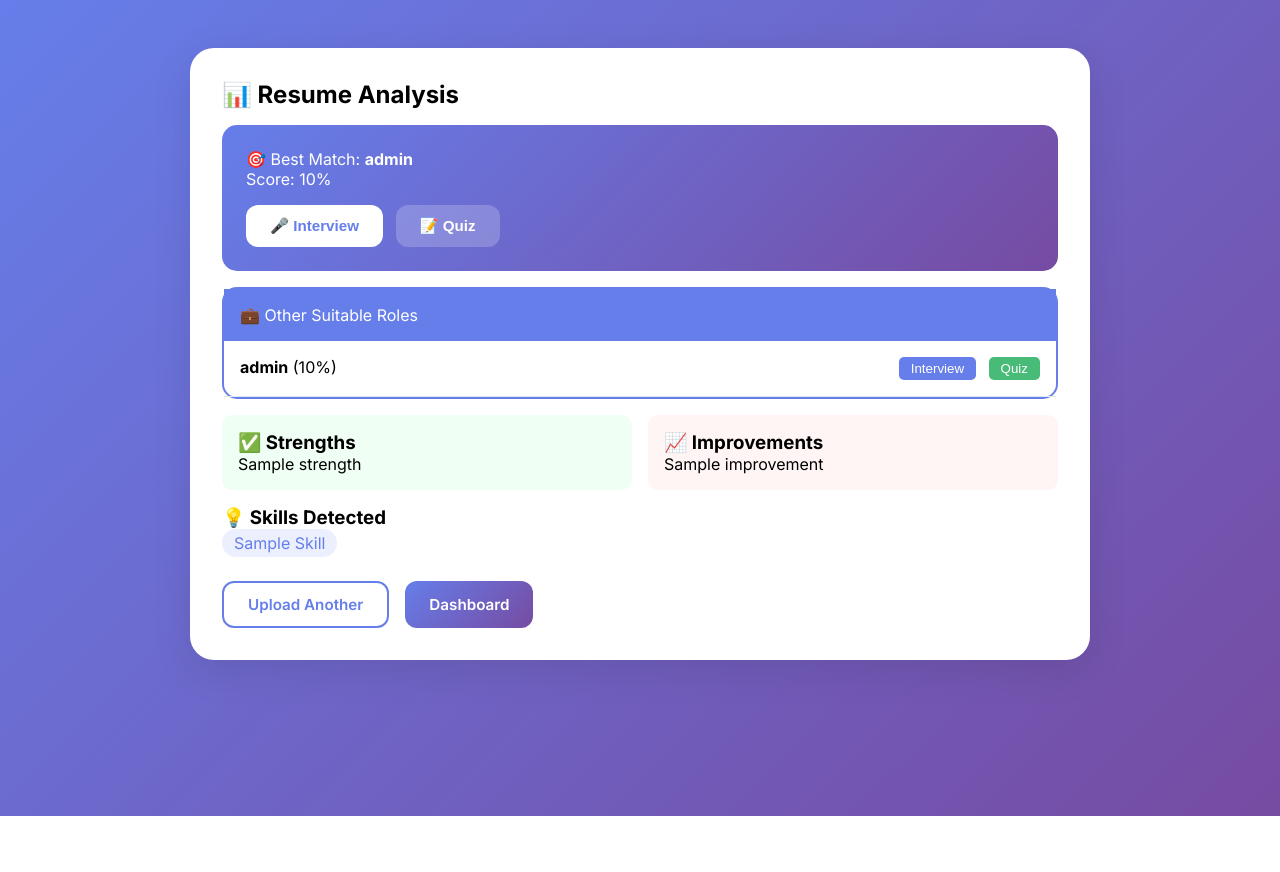
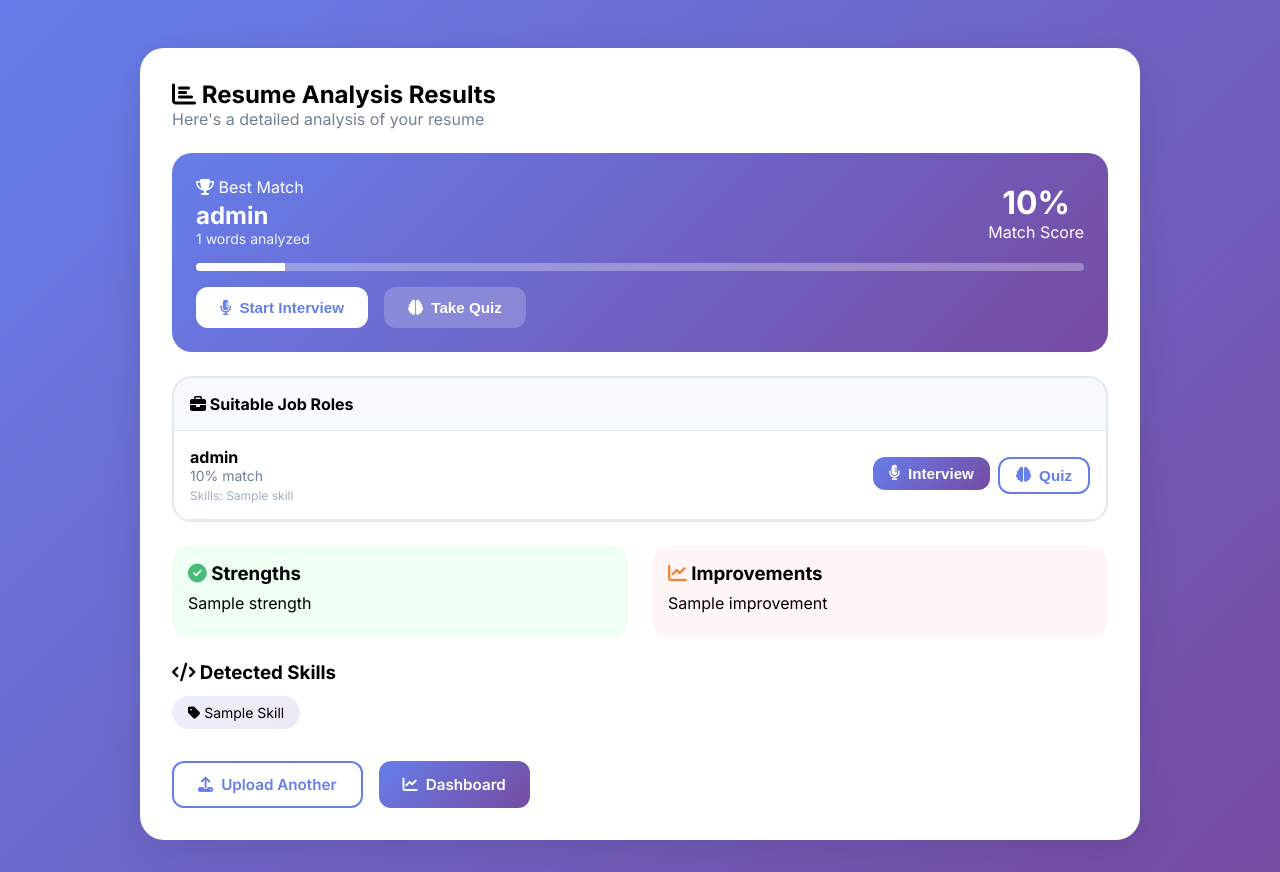
Before and after one commit to devanshsinghtomar/AI-interview-coach-module, a Flask app: template templates/resume_result.html in a window 1280 px wide. Before the commit the page ends 816 px from the top, so only its background shows below. Run offline with Flask 3, Linux system fonts and the light colour scheme; the template is opened without the code that fills it: most values are stand-ins (such as "Sample title", 1, 10 or a date in 2020); some libraries are stand-ins or nearby versions.

Commit message:
Update resume_result.html

```diff
--- a/templates/resume_result.html
+++ b/templates/resume_result.html
@@ -1,71 +1,114 @@
 {% extends "base.html" %}
 
+{% block title %}Resume Results - AI Interview Coach{% endblock %}
+
 {% block content %}
-<div style="max-width: 900px; margin: 0 auto;">
+<div style="max-width: 1000px; margin: 0 auto;">
     <div class="card" style="padding: 2rem;">
-        <h2>📊 Resume Analysis</h2>
+        <h2><i class="fas fa-chart-bar"></i> Resume Analysis Results</h2>
+        <p style="color: #718096; margin-bottom: 1.5rem;">Here's a detailed analysis of your resume</p>
 
-        <div style="background: linear-gradient(135deg, #667eea 0%, #764ba2 100%); padding: 1.5rem; border-radius: 15px; margin: 1rem 0; color: white;">
-            <div>🎯 Best Match: <strong>{{ analysis.best_role }}</strong></div>
-            <div>Score: {{ analysis.best_score }}%</div>
-            <div style="margin-top: 1rem;">
-                <form action="/start-from-resume" method="POST" style="display: inline;">
+        <!-- Best Match Card -->
+        <div style="background: linear-gradient(135deg, #667eea 0%, #764ba2 100%); border-radius: 20px; padding: 1.5rem; margin-bottom: 1.5rem; color: white;">
+            <div style="display: flex; justify-content: space-between; align-items: center; flex-wrap: wrap; gap: 1rem;">
+                <div>
+                    <i class="fas fa-trophy"></i> Best Match
+                    <div style="font-size: 1.5rem; font-weight: bold; margin-top: 0.25rem;">{{ analysis.best_role }}</div>
+                    <div style="font-size: 0.875rem; opacity: 0.9;">{{ analysis.word_count }} words analyzed</div>
+                </div>
+                <div style="text-align: center;">
+                    <div style="font-size: 2rem; font-weight: bold;">{{ analysis.best_score }}%</div>
+                    <div>Match Score</div>
+                </div>
+            </div>
+            <div class="progress-bar" style="margin: 1rem 0; background: rgba(255,255,255,0.3);">
+                <div class="progress-fill" style="width: {{ analysis.best_score }}%; background: white;"></div>
+            </div>
+            <div style="display: flex; gap: 1rem; margin-top: 1rem;">
+                <form action="/start-from-resume" method="POST">
                     <input type="hidden" name="role" value="{{ analysis.best_role }}">
                     <input type="hidden" name="action" value="interview">
-                    <button type="submit" class="btn" style="background: white; color: #667eea;">🎤 Interview</button>
+                    <button type="submit" class="btn" style="background: white; color: #667eea;">
+                        <i class="fas fa-microphone-alt"></i> Start Interview
+                    </button>
                 </form>
-                <form action="/start-from-resume" method="POST" style="display: inline; margin-left: 0.5rem;">
+                <form action="/start-from-resume" method="POST">
                     <input type="hidden" name="role" value="{{ analysis.best_role }}">
                     <input type="hidden" name="action" value="quiz">
-                    <button type="submit" class="btn" style="background: rgba(255,255,255,0.2); color: white;">📝 Quiz</button>
+                    <button type="submit" class="btn" style="background: rgba(255,255,255,0.2); color: white;">
+                        <i class="fas fa-brain"></i> Take Quiz
+                    </button>
                 </form>
             </div>
         </div>
 
-        <div style="border: 2px solid #667eea; border-radius: 15px; margin: 1rem 0;">
-            <div style="background: #667eea; color: white; padding: 1rem;">💼 Other Suitable Roles</div>
+        <!-- Suitable Roles -->
+        <div style="border: 2px solid #e2e8f0; border-radius: 20px; margin-bottom: 1.5rem; overflow: hidden;">
+            <div style="background: #f7fafc; padding: 1rem; font-weight: bold; border-bottom: 1px solid #e2e8f0;">
+                <i class="fas fa-briefcase"></i> Suitable Job Roles
+            </div>
+            <div>
                 {% for role in analysis.suitable_roles %}
-            <div style="padding: 1rem; border-bottom: 1px solid #e2e8f0; display: flex; justify-content: space-between;">
-                <div><strong>{{ role.role }}</strong> ({{ role.score }}%)</div>
+                <div style="padding: 1rem; border-bottom: 1px solid #e2e8f0; display: flex; justify-content: space-between; align-items: center; flex-wrap: wrap; gap: 1rem;">
                     <div>
+                        <strong>{{ role.role }}</strong>
+                        <div style="font-size: 0.875rem; color: #718096;">{{ role.score }}% match</div>
+                        <div style="font-size: 0.75rem; color: #a0aec0; margin-top: 0.25rem;">
+                            Skills: {{ role.skills|join(', ') }}
+                        </div>
+                    </div>
+                    <div style="display: flex; gap: 0.5rem;">
                         <form action="/start-from-resume" method="POST" style="display: inline;">
                             <input type="hidden" name="role" value="{{ role.role }}">
                             <input type="hidden" name="action" value="interview">
-                        <button type="submit" style="background: #667eea; color: white; padding: 0.25rem 0.75rem; border: none; border-radius: 5px;">Interview</button>
+                            <button type="submit" class="btn btn-primary" style="padding: 0.5rem 1rem;">
+                                <i class="fas fa-microphone-alt"></i> Interview
+                            </button>
                         </form>
-                    <form action="/start-from-resume" method="POST" style="display: inline; margin-left: 0.5rem;">
+                        <form action="/start-from-resume" method="POST" style="display: inline;">
                             <input type="hidden" name="role" value="{{ role.role }}">
                             <input type="hidden" name="action" value="quiz">
-                        <button type="submit" style="background: #48bb78; color: white; padding: 0.25rem 0.75rem; border: none; border-radius: 5px;">Quiz</button>
+                            <button type="submit" class="btn btn-secondary" style="padding: 0.5rem 1rem;">
+                                <i class="fas fa-brain"></i> Quiz
+                            </button>
                         </form>
                     </div>
                 </div>
                 {% endfor %}
             </div>
-
-        <div style="display: grid; grid-template-columns: 1fr 1fr; gap: 1rem;">
-            <div style="background: #f0fff4; padding: 1rem; border-radius: 10px;">
-                <h3>✅ Strengths</h3>
-                {% for s in analysis.strengths %}<p>{{ s }}</p>{% endfor %}
-            </div>
-            <div style="background: #fff5f5; padding: 1rem; border-radius: 10px;">
-                <h3>📈 Improvements</h3>
-                {% for i in analysis.improvements %}<p>{{ i }}</p>{% endfor %}
-            </div>
         </div>
 
-        <div style="margin-top: 1rem;">
-            <h3>💡 Skills Detected</h3>
-            <div style="display: flex; flex-wrap: wrap; gap: 0.5rem;">
-                {% for skill in analysis.skills %}
-                <span style="background: #667eea20; color: #667eea; padding: 0.25rem 0.75rem; border-radius: 20px;">{{ skill|title }}</span>
+        <!-- Strengths & Improvements -->
+        <div class="grid grid-2" style="margin-bottom: 1.5rem;">
+            <div style="background: #f0fff4; padding: 1rem; border-radius: 16px;">
+                <h3><i class="fas fa-check-circle" style="color: #48bb78;"></i> Strengths</h3>
+                {% for s in analysis.strengths %}
+                <p style="margin: 0.5rem 0;">{{ s }}</p>
+                {% endfor %}
+            </div>
+            <div style="background: #fff5f5; padding: 1rem; border-radius: 16px;">
+                <h3><i class="fas fa-chart-line" style="color: #ed8936;"></i> Improvements</h3>
+                {% for i in analysis.improvements %}
+                <p style="margin: 0.5rem 0;">{{ i }}</p>
                 {% endfor %}
             </div>
         </div>
 
-        <div style="margin-top: 1.5rem; display: flex; gap: 1rem;">
-            <a href="/resume-analysis" class="btn btn-secondary">Upload Another</a>
-            <a href="/dashboard" class="btn btn-primary">Dashboard</a>
+        <!-- Detected Skills -->
+        <div>
+            <h3><i class="fas fa-code"></i> Detected Skills</h3>
+            <div style="display: flex; flex-wrap: wrap; gap: 0.75rem; margin-top: 0.75rem;">
+                {% for skill in analysis.skills %}
+                <span style="background: linear-gradient(135deg, #667eea20 0%, #764ba220 100%); padding: 0.5rem 1rem; border-radius: 25px; font-size: 0.875rem;">
+                    <i class="fas fa-tag"></i> {{ skill|title }}
+                </span>
+                {% endfor %}
+            </div>
+        </div>
+
+        <div style="display: flex; gap: 1rem; margin-top: 2rem;">
+            <a href="/resume-analysis" class="btn btn-secondary"><i class="fas fa-upload"></i> Upload Another</a>
+            <a href="/dashboard" class="btn btn-primary"><i class="fas fa-chart-line"></i> Dashboard</a>
         </div>
     </div>
 </div>
```
Lines whose indentation alone changed are shown as unchanged.
